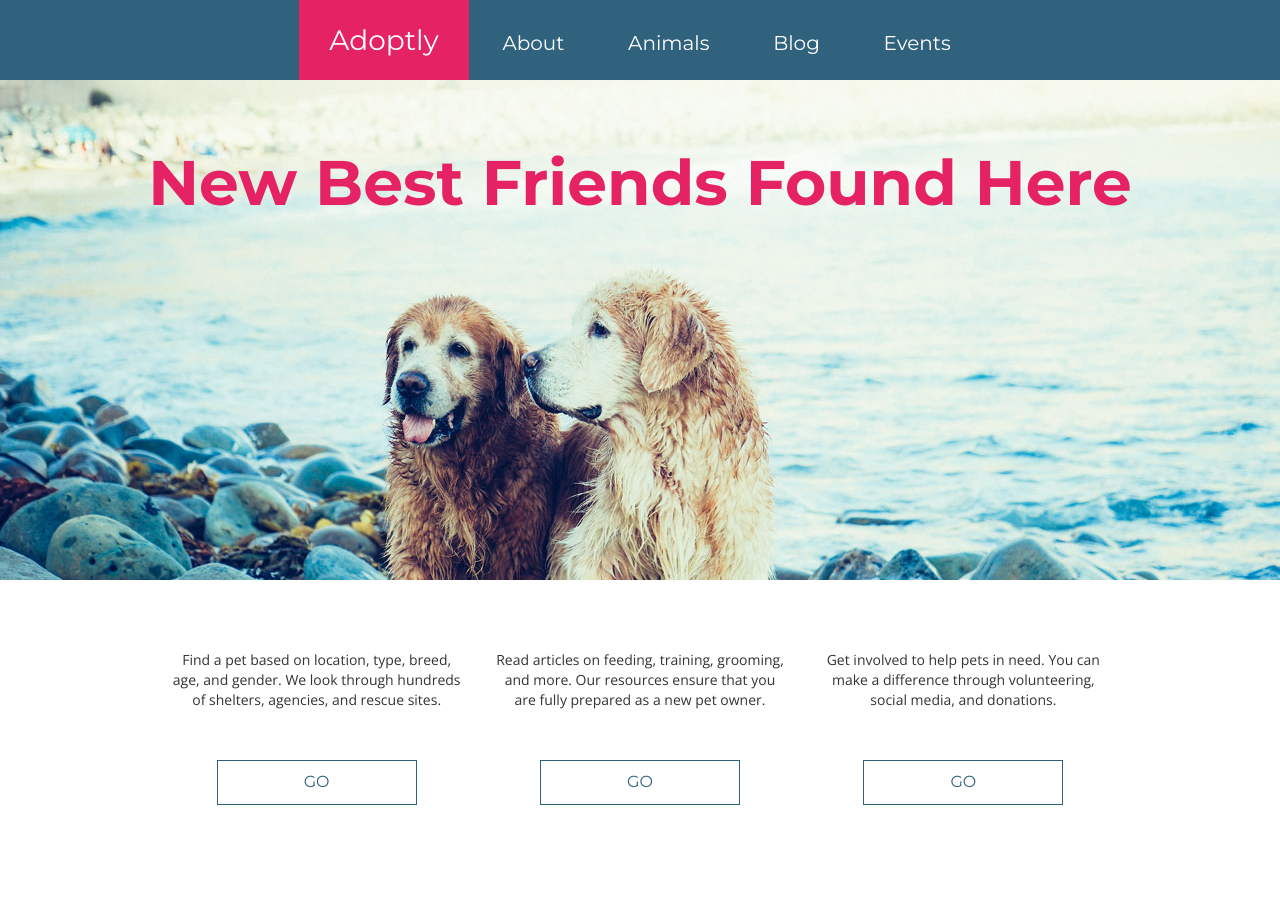
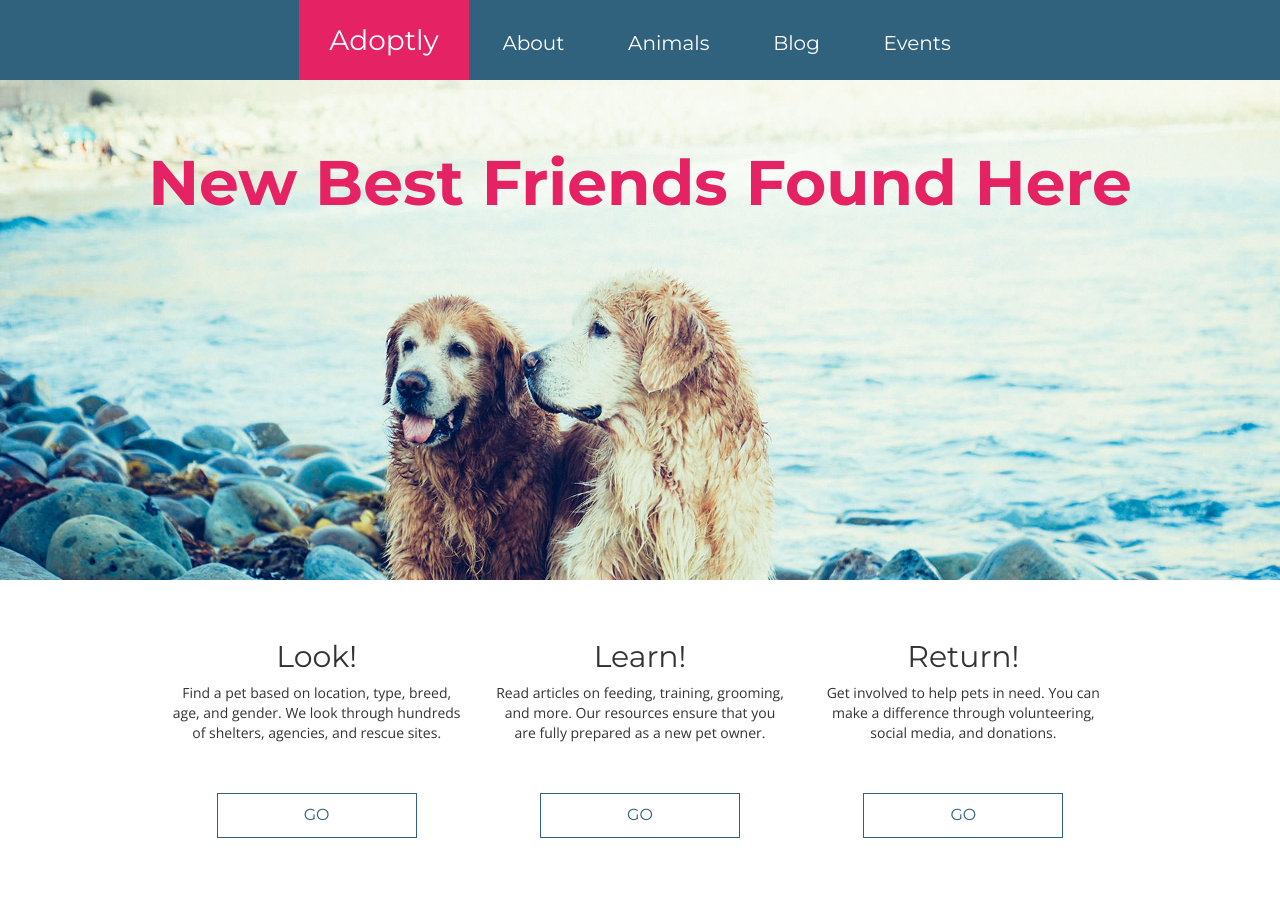
Before and after one commit to DivideBySara/adopt-animal-application, a plain HTML site: page index.html in a window 1280 px wide. Shown: the top 901 px of the page. Drawn offline with nearby package versions, Linux system fonts and the light colour scheme.

Commit message:
Add h2's

```diff
--- a/index.html
+++ b/index.html
@@ -30,17 +30,17 @@
       <div class="container">
         <div class="row">
           <div class="col-md-4">
-            <h2></h2>
+            <h2>Look!</h2>
             <p>Find a pet based on location, type, breed, age, and gender. We look through hundreds of shelters, agencies, and rescue sites. </p>
             <a href="#" class="btn">Go</a>
           </div>
           <div class="col-md-4">
-            <h2></h2>
+            <h2>Learn!</h2>
             <p>Read articles on feeding, training, grooming, and more. Our resources ensure that you are fully prepared as a new pet owner.</p>
             <a href="#" class="btn">Go</a>
           </div>
           <div class="col-md-4">
-            <h2></h2>
+            <h2>Return!</h2>
             <p>Get involved to help pets in need. You can make a difference through volunteering, social media, and donations.</p>
             <a href="#" class="btn">Go</a>
           </div>
```
